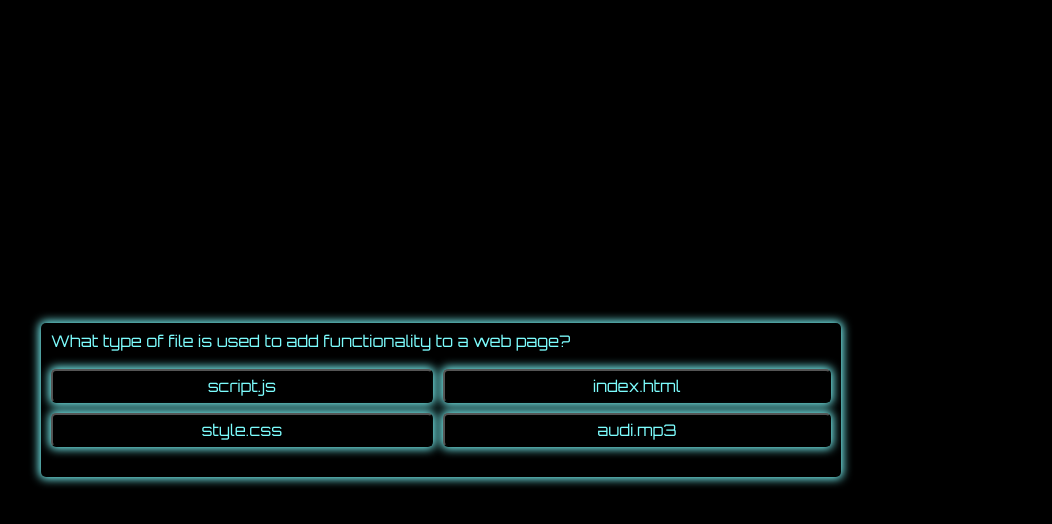
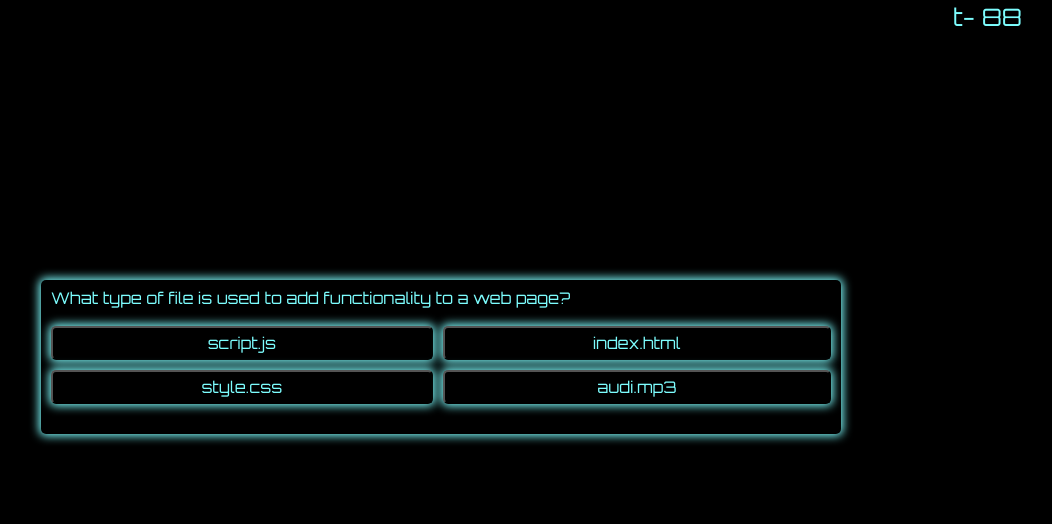
Before and after one commit to KYLETCHIU/kylecodequiz, a plain HTML site: page index.html in a window 1280 px wide. Both pictures are taken after a click on the button "Start". Shown: the whole page, without its empty margins (199-1251 px from the left). Drawn offline with Linux system fonts and the light colour scheme.

Commit message:
Timer
Got timer to display. Need to work on wrong answer deductions.

```diff
--- a/assets/JavaScript/script.js
+++ b/assets/JavaScript/script.js
@@ -3,8 +3,8 @@ const nextButton = document.getElementById('next-btn')
 const questionContainerElement = document.getElementById('question-container')
 const questionElement = document.getElementById('question')
 const answerButtonsElement = document.getElementById('answer-buttons')
-//const timeEl = document.getElementById('time')
-//var seconds=90
+const timeEl = document.getElementById('time')
+var seconds=90
 let shuffledQuestions, currentQuestionIndex
 
 startButton.addEventListener('click', startGame)
@@ -19,22 +19,21 @@ function startGame() {
   currentQuestionIndex = 0
   questionContainerElement.classList.remove('hide')
   setNextQuestion()
-  //startTimer()
+  startTimer()
 }
 
-// function startTimer(){
-//     var timerInterval = setInterval(function () {
-//         seconds--;
-//         timeEl.textContent = seconds;
-//         if (secondsLeft === 0) {
-//           // Stops execution of action at set interval
-//           clearInterval(timerInterval);
-//           // Calls function to create and append image
-//           sendMessage();
-//         }
+function startTimer(){
+    var timerInterval = setInterval(function () {
+        seconds--;
+        timeEl.textContent = 't- ' + seconds;
+        if (seconds === 0) {
 
-//     }, 1000);
-//}
+          clearInterval(timerInterval);
+
+        }
+
+    }, 1000);
+}
 
 
 
--- a/assets/css/style.css
+++ b/assets/css/style.css
@@ -6,15 +6,26 @@
 
 body {
     padding: 0;
-    margin: 0;
-    display: flex;
+    margin: 0px auto;
     align-items: center;
-    justify-content: center;
     height: 100vh;
     width:100vw;
     background-color: black;
 }
+.head{
+    width: 100vw;
+    height: 30px;
+    display: flex;
 
+}
+#time{
+    display: flex;
+    padding-left: 90%;
+    height: 30px;
+    font-size: x-large;
+    margin-top: 5px;
+
+}
 
 .correct {
     color:#f2a007
@@ -33,6 +44,8 @@ body {
     border-radius: 5px;
     padding: 10px;
     box-shadow: 0 0 10px 2px #7dfdfe;
+    margin:250px auto;
+
 }
 
 .btn-grid{
--- a/index.html
+++ b/index.html
@@ -16,10 +16,9 @@
 
 <body>
 
-    <!-- <header class='head'>
-        <div class='time'></div>
-
-    </header> -->
+    <header class='head'>
+        <div id='time'></div>
+    </header>
 
     <div class="container">
 
```
Also changed, not shown: 2 other files.
